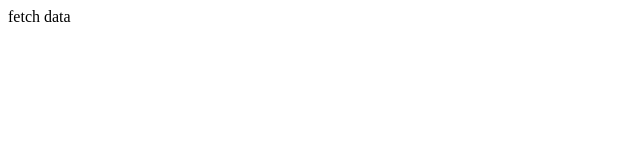
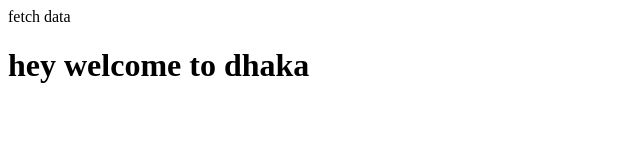
Before and after one commit to MOKCHHEDUL/git-fetch, a plain HTML site: page index.html in a window 1280 px wide. Shown: the whole page, without its empty margins (0-640 px from the left). Drawn offline with Linux system fonts and the light colour scheme.

Commit message:
data added

```diff
--- a/index.html
+++ b/index.html
@@ -7,5 +7,6 @@
 </head>
 <body>
     fetch data
+    <h1>hey welcome to dhaka</h1>
 </body>
 </html>
```
